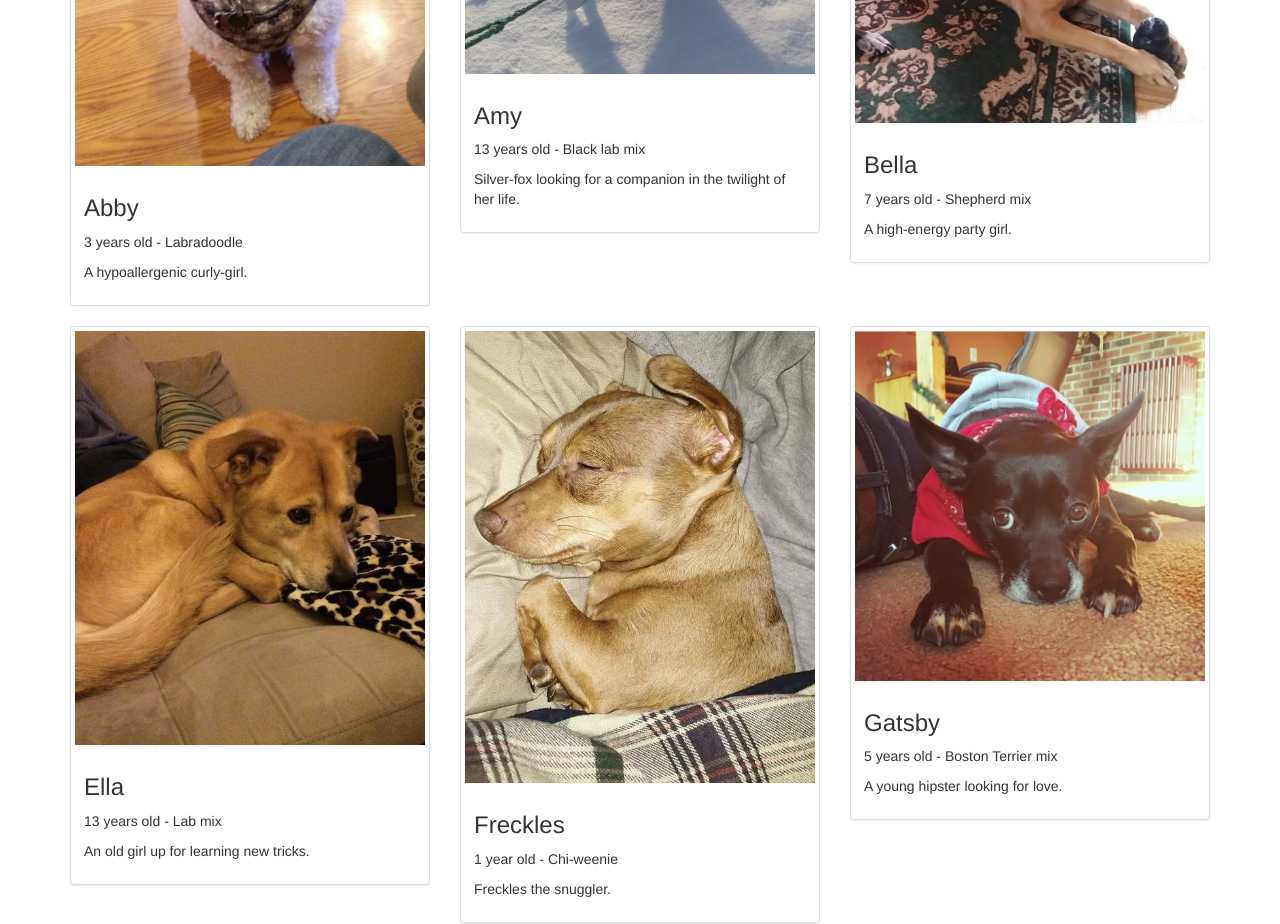
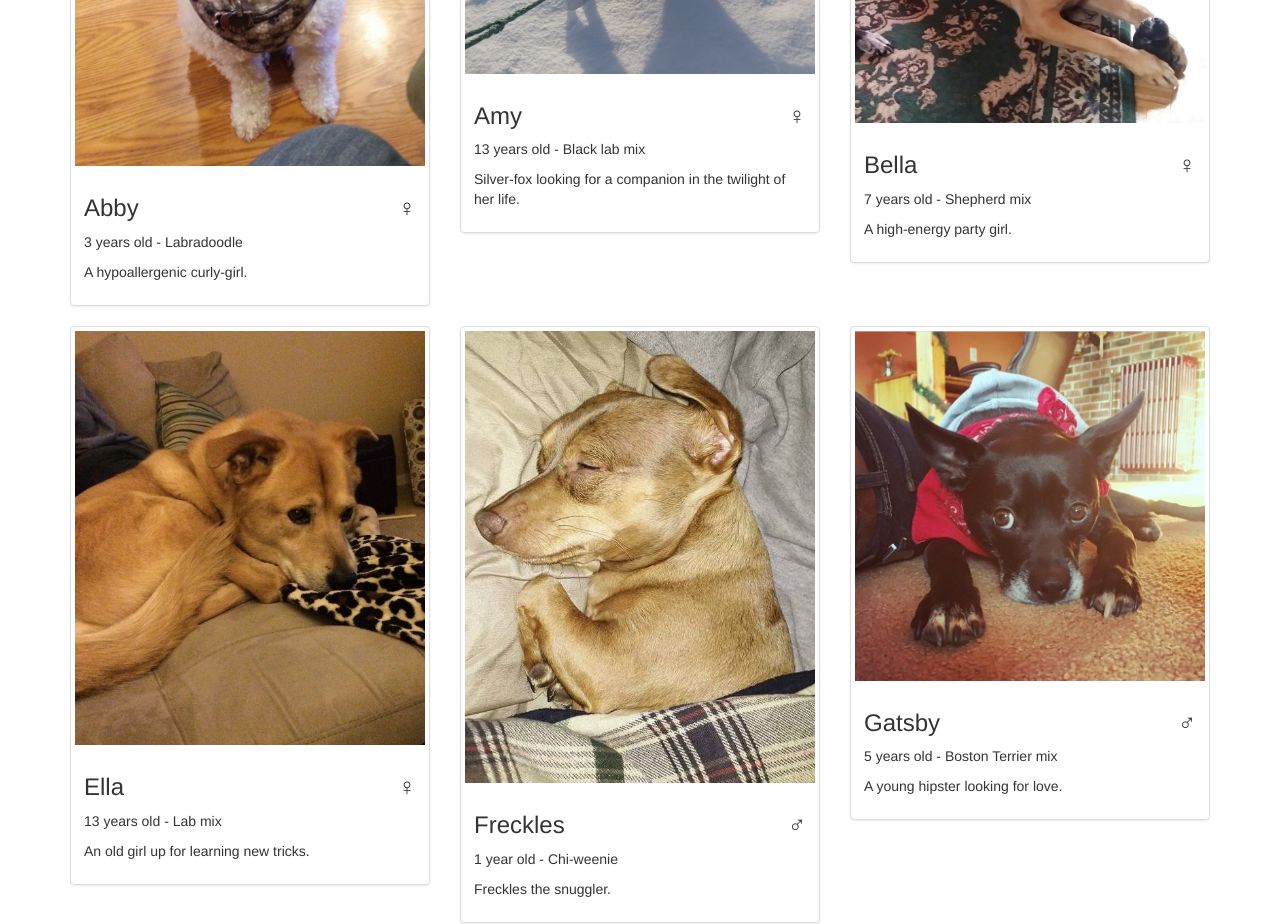
Before and after one commit to corbanmailloux/PlayDates, a Jekyll site: the page built from index.html, in a window 1280 px wide and 1400 px high. Shown: the part 329-1253 px from the top of the window. Built offline with Jekyll 4.4.1, drawn with Linux system fonts in a browser that asks for light colours; nearby versions of some CDN libraries.

Commit message:
Add sex to listing page.

```diff
--- a/index.html
+++ b/index.html
@@ -8,7 +8,14 @@ layout: default
         <a href="{{ dog_page.url }}" class="thumbnail">
             <img src="{{ dog_page.animal.img }}" alt="{{ dog_page.animal.name }}'s profile image">
             <div class="caption">
-                <h3>{{ dog_page.animal.name }}</h3>
+                <h3>
+                    {{ dog_page.animal.name }}
+                  {% if dog_page.animal.sex == "female" %}
+                    <i class="pull-right" title="Female">♀</i>
+                  {% elsif dog_page.animal.sex == "male" %}
+                    <i class="pull-right" title="Male">♂</i>
+                  {% endif %}
+                </h3>
                 <p>{{ dog_page.animal.age }} - {{ dog_page.animal.breed }}</p>
                 <p>{{ dog_page.animal.tagline }}</p>
             </div>
```
